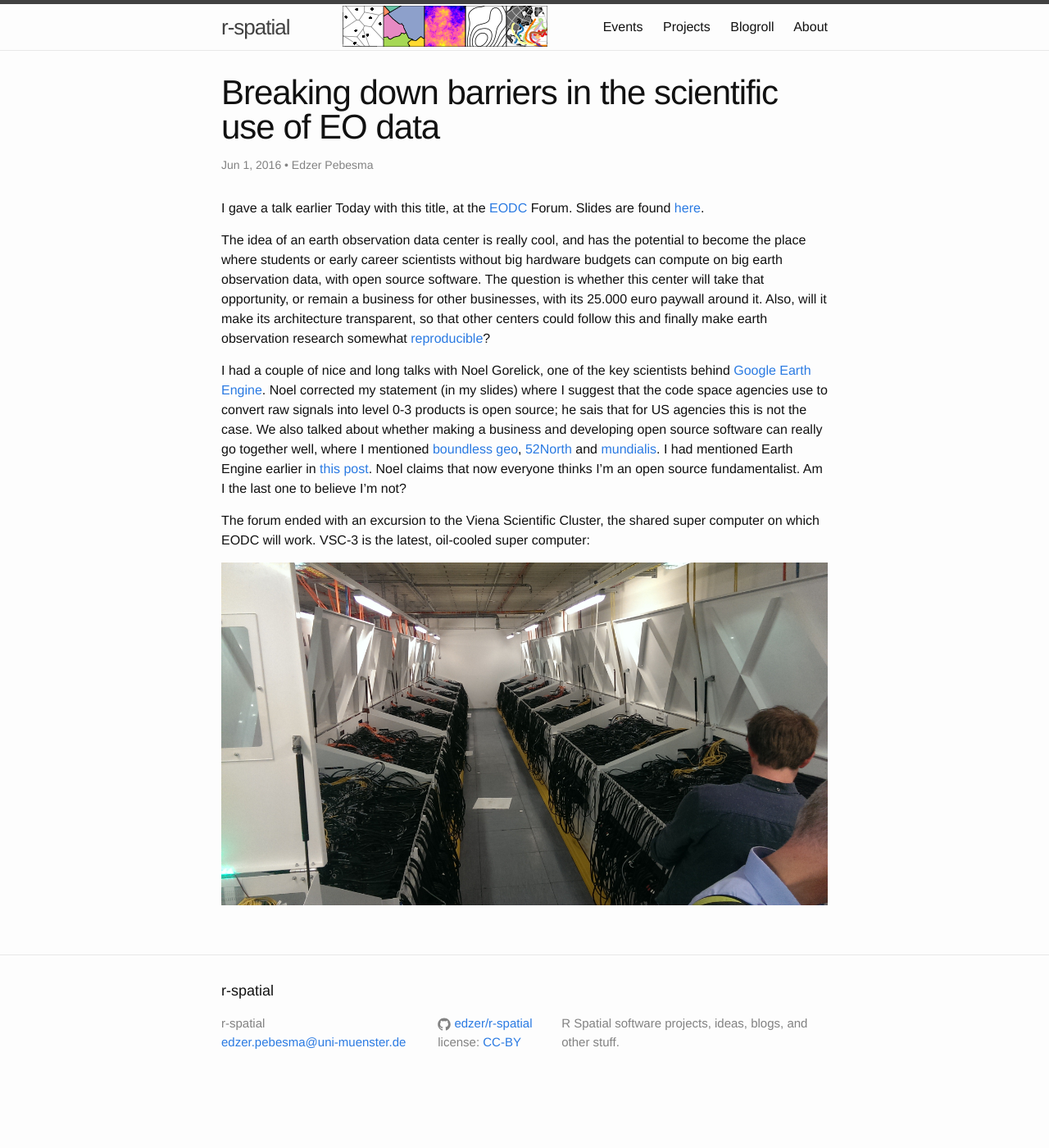
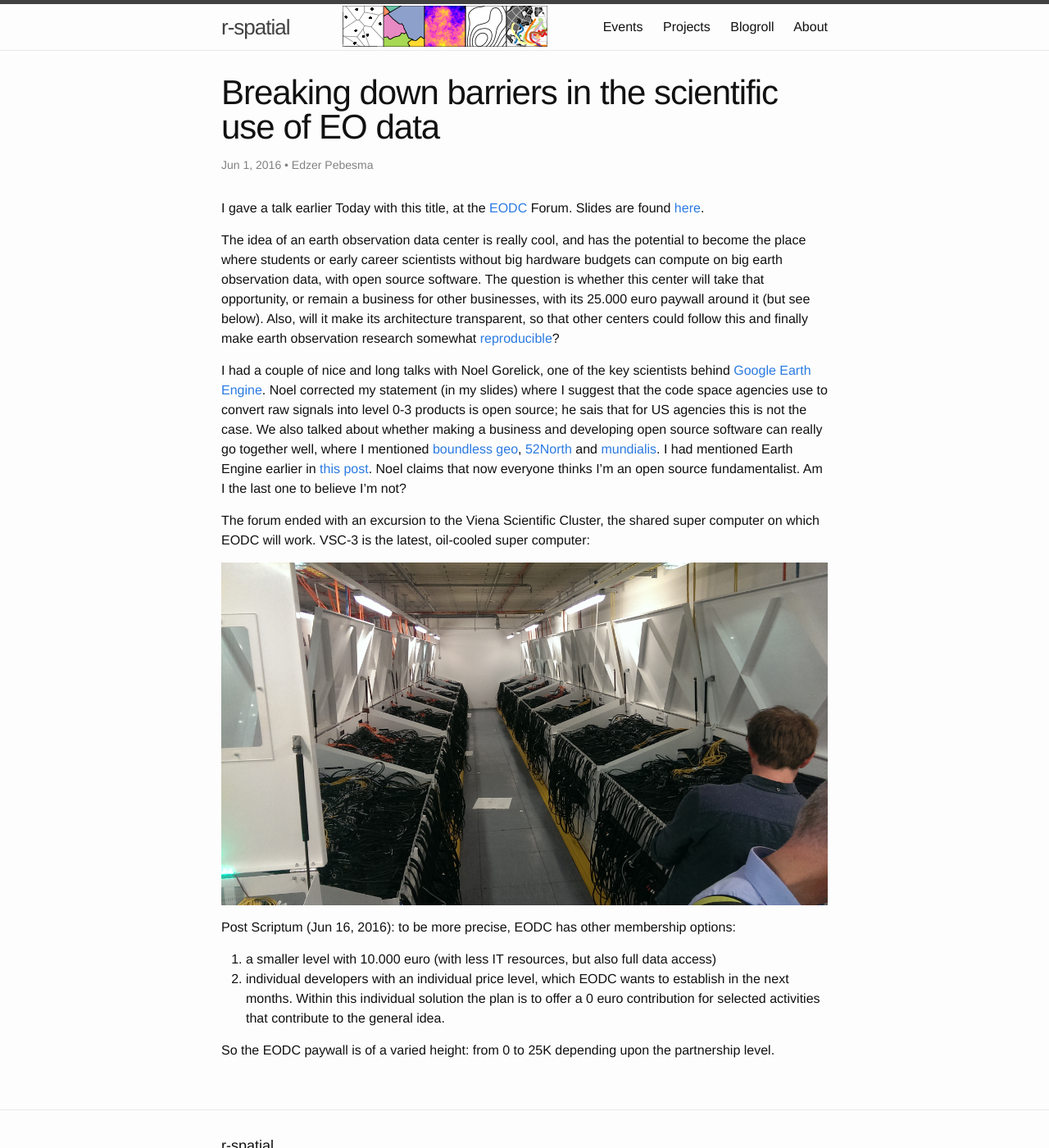
Before and after one commit to r-spatial/r-spatial.org, a Jekyll site: the page built from _posts/2016-06-01-eodc.markdown, in a window 1280 px wide and 1400 px high. Shown: the whole window at 82% size. Built offline with Jekyll 4.4.1, drawn with Linux system fonts in a browser that asks for light colours; comment, search, counter and statistics services are not loaded.

Commit message:
add post scriptum

```diff
--- a/_posts/2016-06-01-eodc.markdown
+++ b/_posts/2016-06-01-eodc.markdown
@@ -14,7 +14,7 @@ the potential to become the place where students or early career
 scientists without big hardware budgets can compute on big earth
 observation data, with open source software. The question is whether
 this center will take that opportunity, or remain a business for
-other businesses, with its 25.000 euro paywall around it. Also, will
+other businesses, with its 25.000 euro paywall around it (but see below). Also, will
 it make its architecture transparent, so that other centers could
 follow this and finally make earth observation research somewhat
 [reproducible](http://r-spatial.org/r/2016/05/11/scalable-earth-observation-analytics.html)?
@@ -39,3 +39,10 @@ the shared super computer on which EODC will work. VSC-3 is the
 latest, oil-cooled super computer:
 
 ![](/images/eodc.jpg)
+
+Post Scriptum (Jun 16, 2016): to be more precise, EODC has other membership options:
+
+1. a smaller level with 10.000 euro (with less IT resources, but also full data access)
+2. individual developers with an individual price level, which EODC wants to establish in the next months. Within this individual solution the plan is to offer a 0 euro contribution for selected activities that contribute to the general idea.
+
+So the EODC paywall is of a varied height: from 0 to 25K depending upon the partnership level.
```
